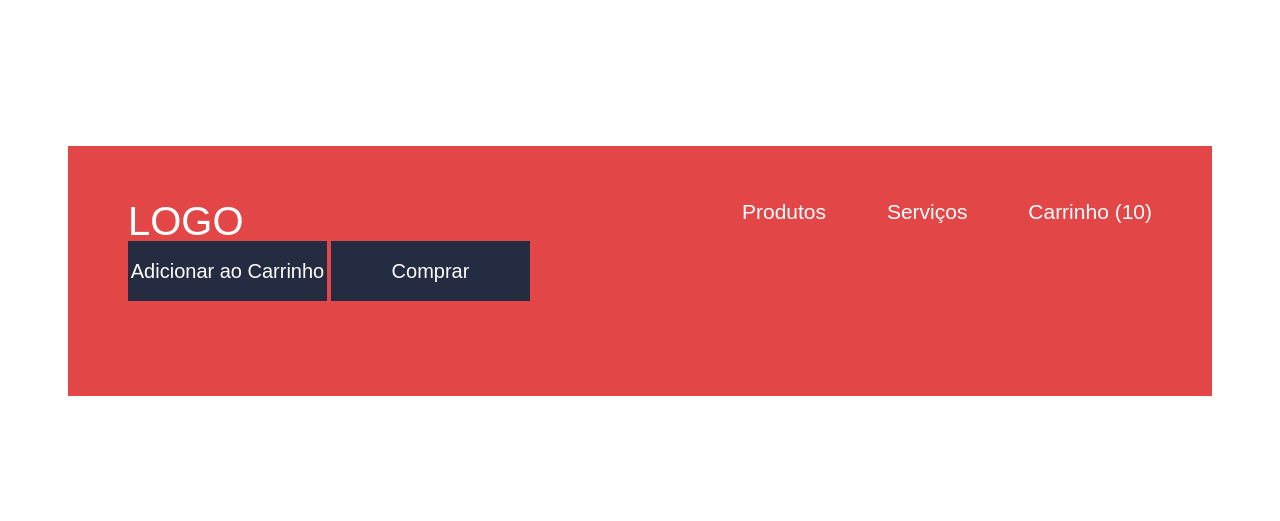
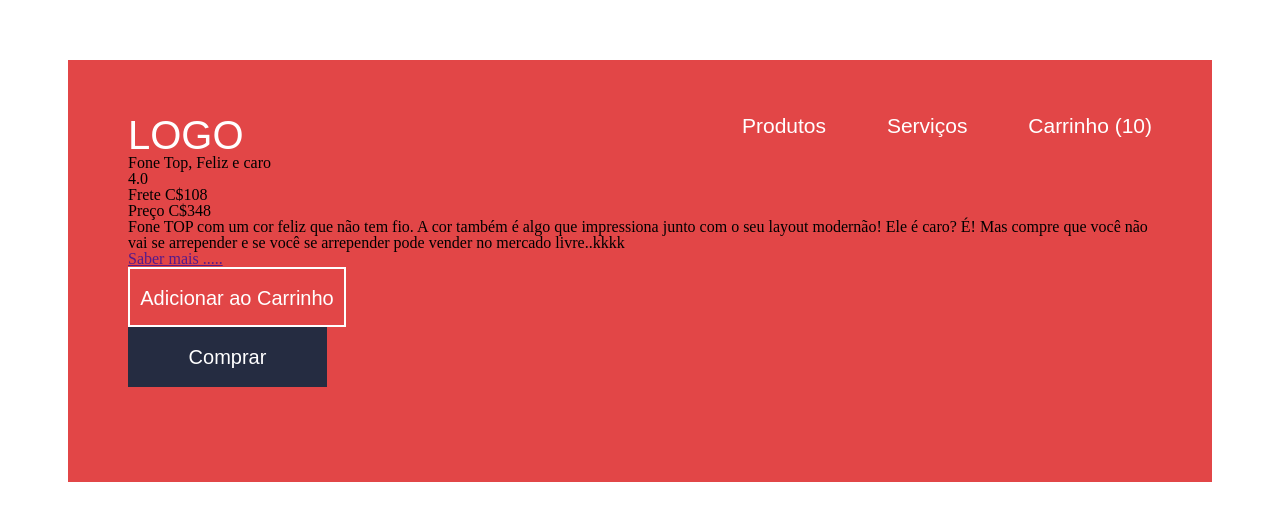
Before and after one commit to rogpires/loja-fone, a plain HTML site: page index.html in a window 1280 px wide. Shown: the part 129-650 px from the top of the page. Drawn offline with Linux system fonts and the light colour scheme.

Commit message:
aula 06 criado descriptions list

```diff
--- a/css/button-store.css
+++ b/css/button-store.css
@@ -1,5 +1,6 @@
 .button-store {
     display: inline-block;
+    box-sizing: border-box;
     font-family: Arial, Helvetica, sans-serif;
     font-size: 20px;
     width: 199px;
@@ -11,3 +12,10 @@
     text-decoration: none;
 
   }
+
+  .button-store.-second{
+    background-color: transparent;
+    border: 2px solid #fff;
+    width: 218px;
+    line-height: 56px;
+  }
--- a/index.html
+++ b/index.html
@@ -21,8 +21,28 @@
         <a class="action last" href="http://www.collabcode.training">Carrinho (10)</a>
       </nav>
     </header>
-  <a class="button-store" href="comprar.html">Adicionar ao Carrinho</a>
+
+    <dl>
+      <dt>Fone Top, Feliz e caro</dt>
+      <dd>4.0</dd>
+      <dd>Frete C$108</dd>
+      <dd>Preço C$348</dd>
+      <dd>Fone TOP com um cor feliz que não tem fio. A cor também é algo que impressiona junto com o seu layout
+        modernão! Ele é caro? É! Mas compre que você não vai se arrepender e se você se arrepender pode vender no
+        mercado livre..kkkk
+      </dd>
+      <dd><a href="">Saber mais .....</a></dd>
+      <dd>
+          <button class="button-store -second" href="comprar.html">Adicionar ao Carrinho</button>
+      </dd>
+      <dd>
           <a class="button-store" href="comprar.html">Comprar</a>
+      </dd>
+    </dl>
+
+
+
+
   </div>
 </body>
 
```
Lines whose indentation alone changed are shown as unchanged.
